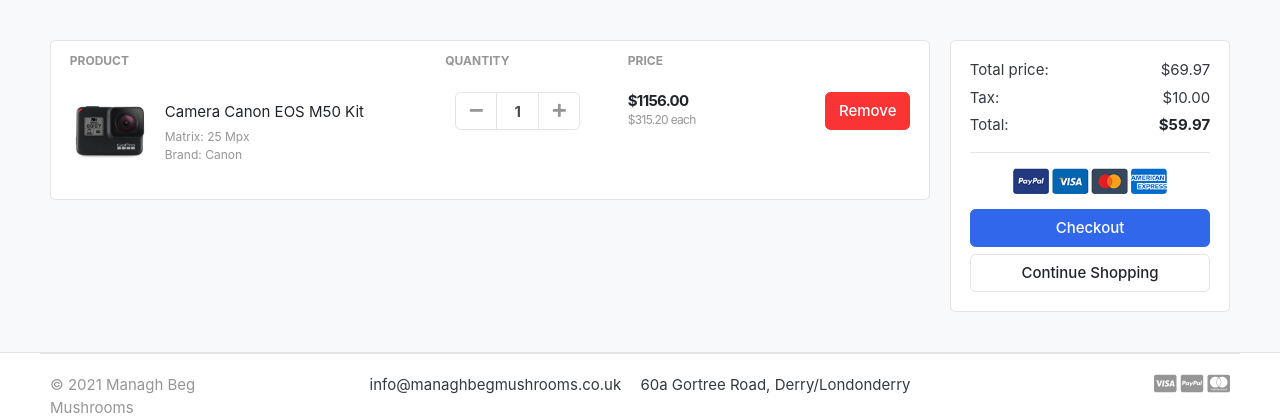
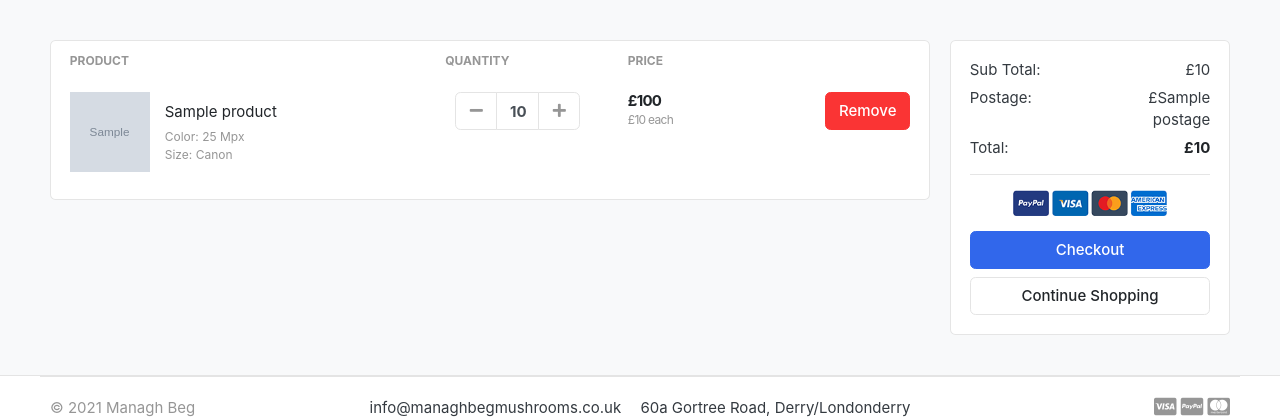
Before and after one commit to D-Edw/managhbeg-django, a Django app: template templates/store/cart.html in a window 1280 px wide. Shown: the part 118-538 px from the top of the page. Run offline with Django 3.2, Linux system fonts and the light colour scheme; tables that the repository leaves empty hold one stand-in row (values such as "Sample post"); the template is opened without the code that fills it: values that come from a table or form of the project are taken from there, most other values are stand-ins (such as "Sample title", 1, 10 or a date in 2020); grey boxes marked "Sample" are stand-in pictures; some libraries are stand-ins or nearby versions; some web fonts are replaced.

Commit message:
added cart functionality

```diff
--- a/carts/models.py
+++ b/carts/models.py
@@ -17,5 +17,8 @@ class CartItem(models.Model):
     quantity    = models.IntegerField()
     is_active   = models.BooleanField(default=True)
 
+    def sub_total(self):
+        return self.product.price * self.quantity
+
     def __str__(self):
         return self.product
--- a/carts/urls.py
+++ b/carts/urls.py
@@ -4,4 +4,7 @@ from . import views
 
 urlpatterns = [
     path('', views.cart, name='cart'),
+    path('add_cart/<int:product_id>/', views.add_cart, name='add_cart'),
+    path('remove_cart/<int:product_id>/', views.remove_cart, name='remove_cart'),
+    path('remove_cart_item/<int:product_id>/', views.remove_cart_item, name='remove_cart_item'),
 ]
--- a/templates/store/cart.html
+++ b/templates/store/cart.html
@@ -7,7 +7,13 @@
 <div class="container">
 
 <!-- ============================ COMPONENT 1 ================================= -->
-
+{% if not cart_items%}
+	<h2 class="text-center">Your Shopping Cart is Empty</h2>
+	<br>
+	<div class="text-center">
+		<a href="{% url 'store' %}" class="btn btn-primary">Continue Shopping</a>
+	</div>
+{% else %}
 <div class="row">
 	<aside class="col-lg-9">
 <div class="card">
@@ -21,13 +27,15 @@
 </tr>
 </thead>
 <tbody>
+
+{% for cart_item in cart_items %}
 <tr>
 	<td>
 		<figure class="itemside align-items-center">
-			<div class="aside"><img src="./images/items/11.jpg" class="img-sm"></div>
+			<div class="aside"><img src="{{ cart_item.product.images.url }}" class="img-sm"></div>
 			<figcaption class="info">
-				<a href="#" class="title text-dark">Camera Canon EOS M50 Kit</a>
-				<p class="text-muted small">Matrix: 25 Mpx <br> Brand: Canon</p>
+				<a href="#" class="title text-dark">{{ cart_item.product.product_name }}</a>
+				<p class="text-muted small">Color: 25 Mpx <br> Size: Canon</p> <!-- variation button return, maybe delete these -->
 			</figcaption>
 		</figure>
 	</td>
@@ -36,26 +44,26 @@
 					<div class="col">
 						<div class="input-group input-spinner">
 							<div class="input-group-prepend">
-							<button class="btn btn-light" type="button" id="button-plus"> <i class="fa fa-minus"></i> </button>
+							<a href="{% url 'remove_cart' cart_item.product.id %}" class="btn btn-light" type="button" id="button-plus"> <i class="fa fa-minus"></i> </a>
 							</div>
-							<input type="text" class="form-control"  value="1">
+							<input type="text" class="form-control"  value="{{ cart_item.quantity }}">
 							<div class="input-group-append">
-							<button class="btn btn-light" type="button" id="button-minus"> <i class="fa fa-plus"></i> </button>
+							<a href="{% url 'add_cart' cart_item.product.id %}" class="btn btn-light" type="button" id="button-minus"> <i class="fa fa-plus"></i> </a>
 							</div>
 						</div> <!-- input-group.// -->
 					</div> <!-- col.// -->
 	</td>
 	<td>
 		<div class="price-wrap">
-			<var class="price">$1156.00</var>
-			<small class="text-muted"> $315.20 each </small>
+			<var class="price">£{{ cart_item.sub_total }}</var>
+			<small class="text-muted"> £{{ cart_item.product.price }} each </small>
 		</div> <!-- price-wrap .// -->
 	</td>
 	<td class="text-right">
-	<a href="" class="btn btn-danger"> Remove</a>
+	<a href="{% url 'remove_cart_item' cart_item.product.id %}" class="btn btn-danger"> Remove</a>
 	</td>
 </tr>
-
+{% endfor %}
 
 </tbody>
 </table>
@@ -67,16 +75,16 @@
 		<div class="card">
 		<div class="card-body">
 			<dl class="dlist-align">
-			  <dt>Total price:</dt>
-			  <dd class="text-right">$69.97</dd>
+			  <dt>Sub Total:</dt>
+			  <dd class="text-right">£{{ total }}</dd>
 			</dl>
 			<dl class="dlist-align">
-			  <dt>Tax:</dt>
-			  <dd class="text-right"> $10.00</dd>
+			  <dt>Postage:</dt>
+			  <dd class="text-right"> £{{ postage }}</dd>
 			</dl>
 			<dl class="dlist-align">
 			  <dt>Total:</dt>
-			  <dd class="text-right text-dark b"><strong>$59.97</strong></dd>
+			  <dd class="text-right text-dark b"><strong>£{{ grand_total }}</strong></dd>
 			</dl>
 			<hr>
 			<p class="text-center mb-3">
@@ -91,6 +99,7 @@
 
 
 </div> <!-- row.// -->
+{% endif %}
 <!-- ============================ COMPONENT 1 END .// ================================= -->
 
 </div> <!-- container .//  -->
--- a/templates/store/product_detail.html
+++ b/templates/store/product_detail.html
@@ -72,7 +72,7 @@
   {% if single_product.stock <= 0 %}
     <h5>Out of Stock</h5>
     {% else %}
-	     <a href="./product-detail.html" class="btn  btn-primary"> <span class="text">Add to cart</span> <i class="fas fa-shopping-cart"></i>  </a>
+	     <a href="{% url 'add_cart' single_product.id %}" class="btn  btn-primary"> <span class="text">Add to cart</span> <i class="fas fa-shopping-cart"></i>  </a>
     {% endif %}
 </article> <!-- product-info-aside .// -->
 		</main> <!-- col.// -->
```
Also changed, not shown: carts/views.py (+71 -3 lines).
